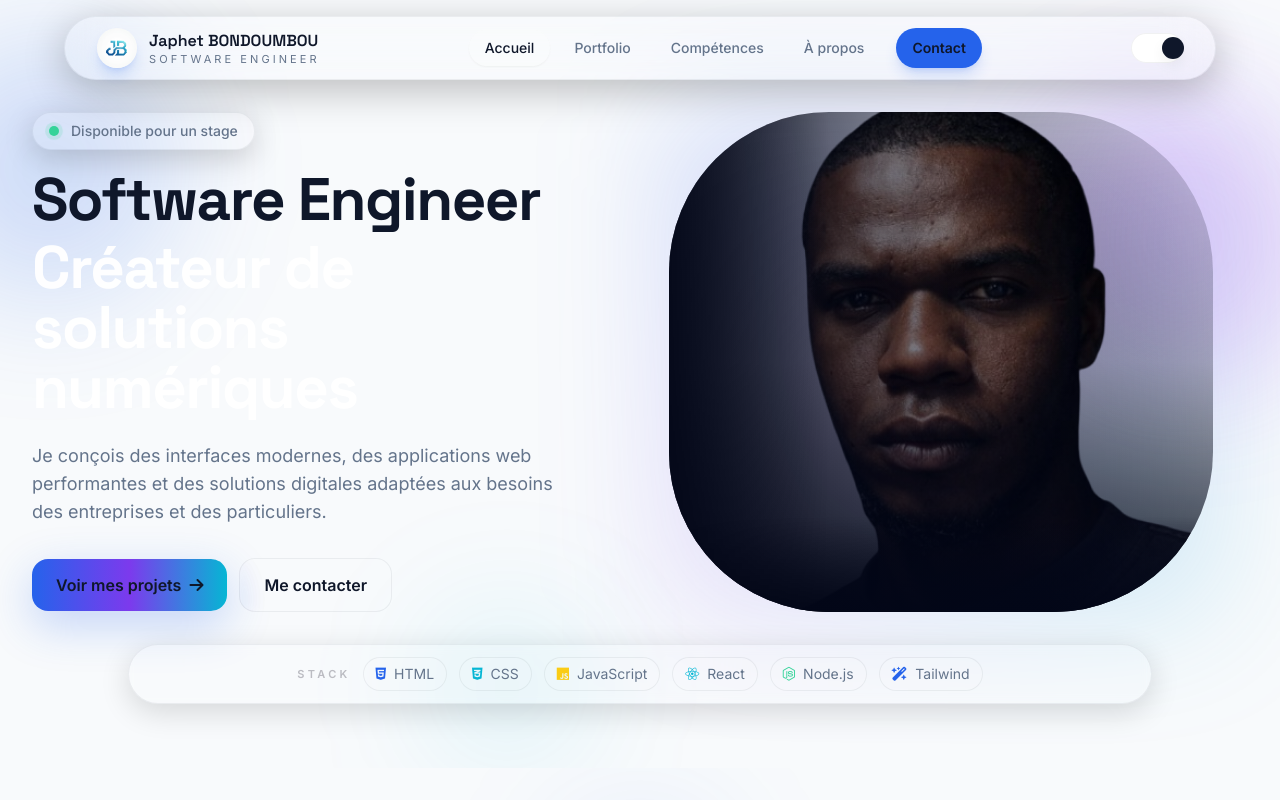
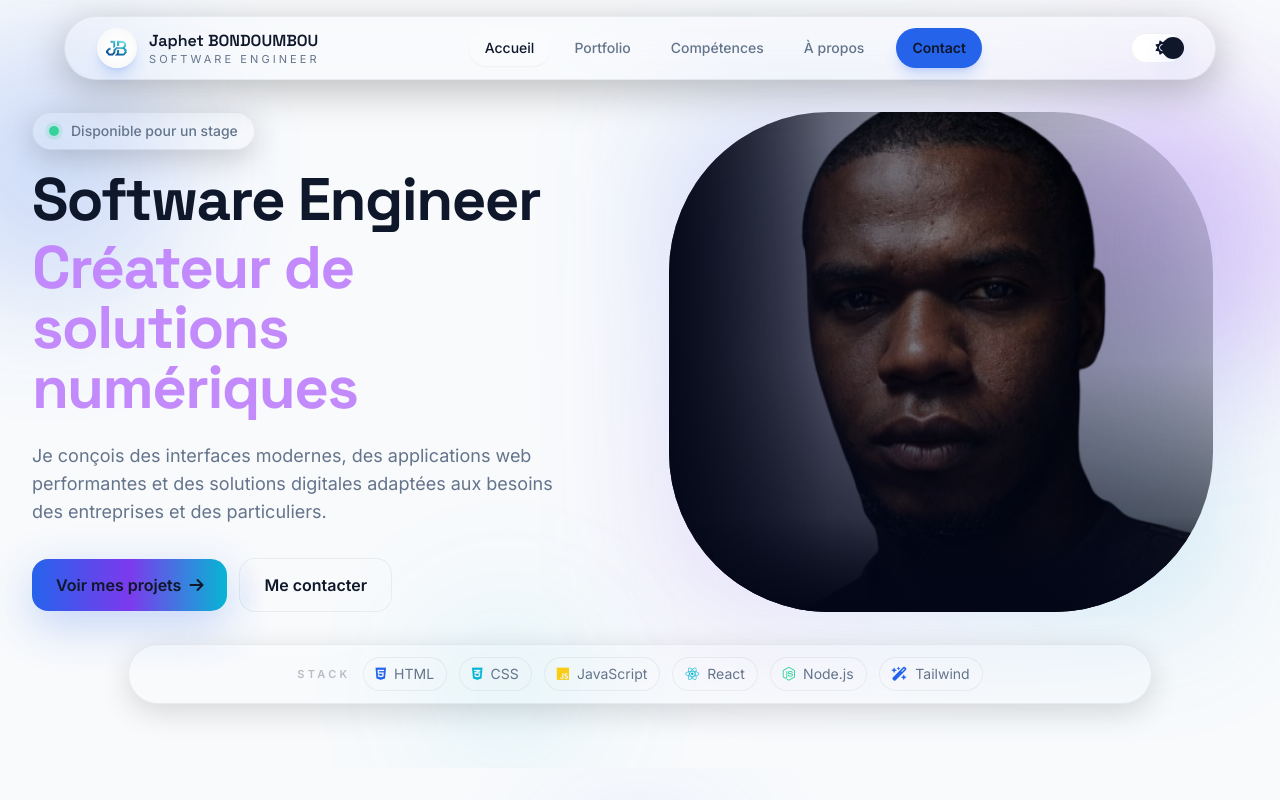
Before and after one commit to japhet-bondoumbou/portfolio, a plain HTML site: page index.html in a window 1280 px wide. Shown: the top 800 px of the page. Drawn offline with nearby package versions, Linux system fonts and the light colour scheme; a script that the page names is missing.

Commit message:
ui: modernize theme switch — add sun/moon icons and animations

```diff
--- a/assets/css/style.css
+++ b/assets/css/style.css
@@ -252,5 +252,32 @@ html.light .theme-switch .switch-thumb { transform: translateY(-50%) translateX(
 html.dark .theme-switch { background: rgba(255,255,255,0.04); border-color: rgba(255,255,255,0.12); }
 
 
+/* Sun / Moon icons inside the switch */
+.theme-switch .switch-icon {
+  position: absolute;
+  top: 50%;
+  transform: translateY(-50%);
+  font-size: 0.9rem;
+  color: rgba(255,255,255,0.95);
+  opacity: 1;
+  transition: opacity 0.22s ease, transform 0.22s ease, color 0.22s ease;
+  pointer-events: none;
+  z-index: 1;
+}
+.theme-switch .switch-icon-moon { left: 8px; }
+.theme-switch .switch-icon-sun { right: 8px; opacity: 0; transform: translateY(-50%) scale(0.92); }
+.theme-switch .switch-thumb { z-index: 2; }
+
+/* Toggle icon states */
+html.light .theme-switch .switch-icon-sun { opacity: 1; transform: translateY(-50%) scale(1); color: var(--text-primary); }
+html.light .theme-switch .switch-icon-moon { opacity: 0; transform: translateY(-50%) scale(0.92); }
+html.light .theme-switch .switch-thumb { box-shadow: 0 8px 22px var(--primary-shadow); }
+
+@media (prefers-reduced-motion: reduce) {
+  .theme-switch .switch-icon,
+  .theme-switch .switch-thumb { transition: none !important; }
+}
+
+
 /* spacing/alignment helper to keep toggle aligned with nav items */
 .nav-toggle-wrapper { display: inline-flex; align-items: center; gap: 0.5rem; }
--- a/index.html
+++ b/index.html
@@ -145,6 +145,8 @@
         <!-- Theme pill toggle -->
           <button id="theme-toggle" class="theme-switch" role="switch" aria-checked="false" aria-label="Basculer thème" title="Basculer thème">
             <span class="switch-track" aria-hidden="true">
+              <i class="fas fa-moon switch-icon switch-icon-moon" aria-hidden="true"></i>
+              <i class="fas fa-sun switch-icon switch-icon-sun" aria-hidden="true"></i>
               <span class="switch-thumb"></span>
             </span>
           </button>
@@ -190,7 +192,7 @@
 
           <h1 class="font-heading text-4xl font-bold leading-[1.02] tracking-tight text-white sm:text-5xl lg:text-6xl">
             <span class="block">Software Engineer</span>
-            <span class="mt-2 block text-white/95">Créateur de solutions numériques</span>
+            <span class="mt-2 block text-purple-400/95">Créateur de solutions numériques</span>
           </h1>
 
           <p class="mt-6 max-w-2xl text-base leading-8 text-gray sm:text-lg">
```
Also changed, not shown: apropos.html (+2 -0 lines), competences.html (+2 -0 lines), contact.html (+2 -0 lines), portfolio.html (+2 -0 lines).
